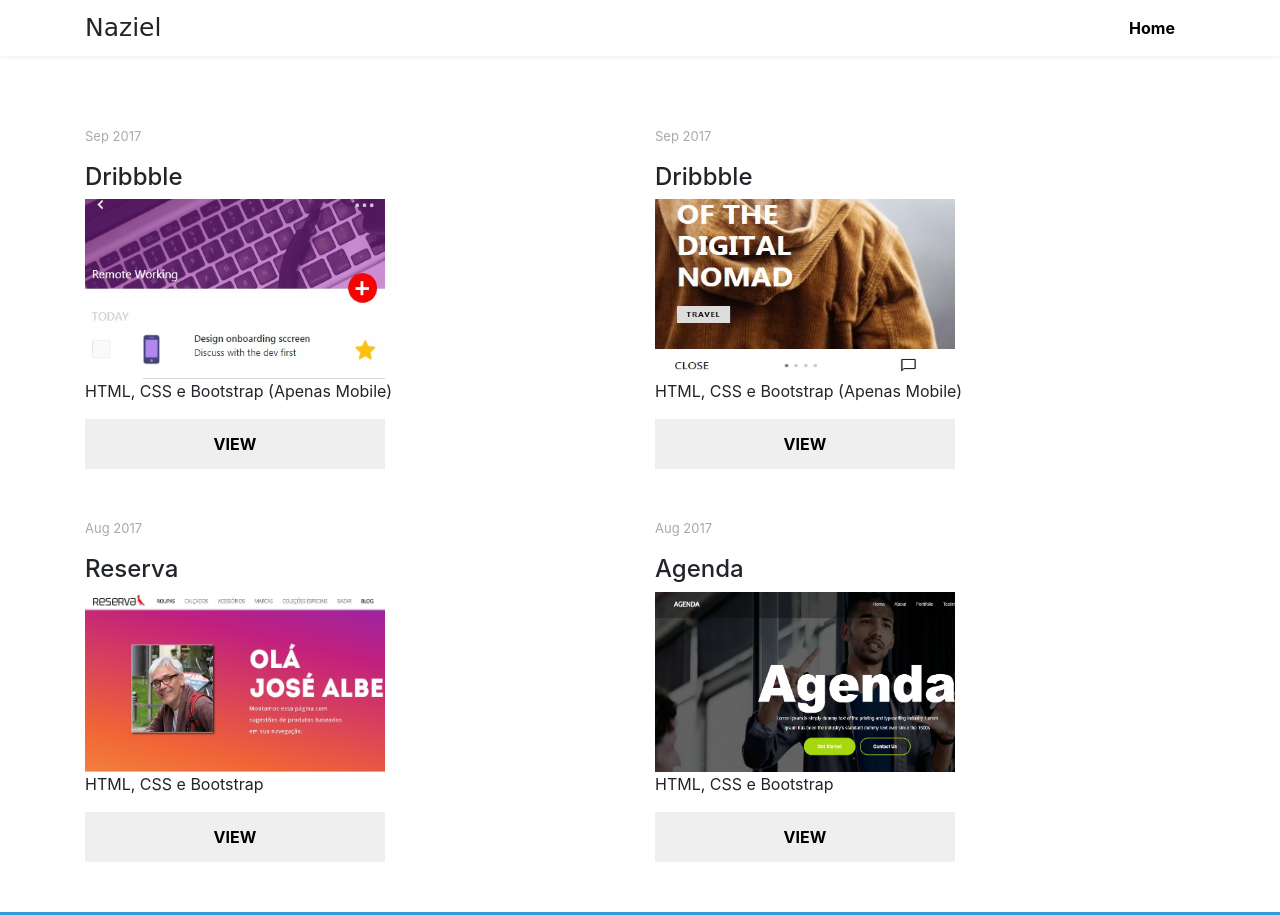
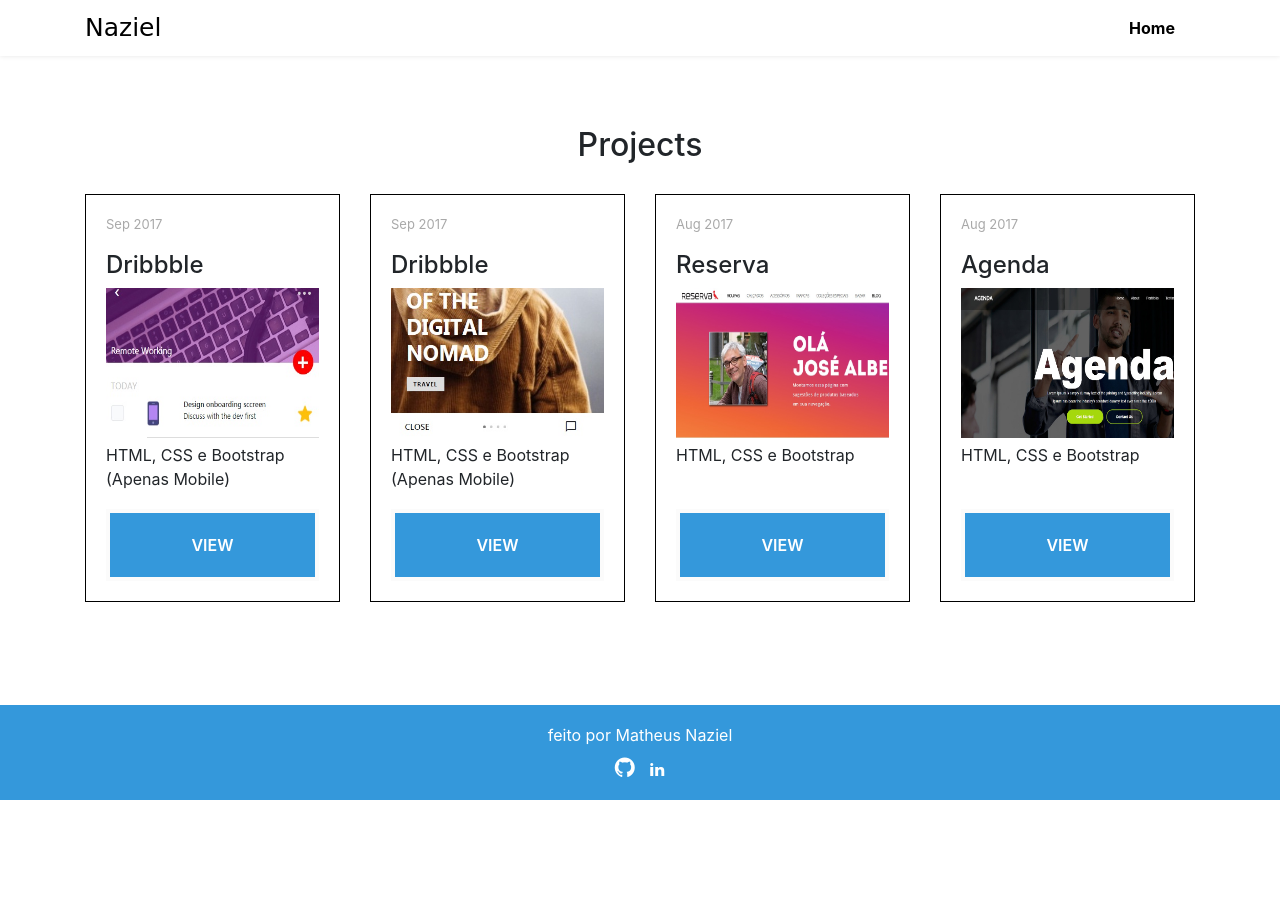
Before and after one commit to matheusnaziel/website, a website: page src/projects.html in a window 1280 px wide. Shown: the top 915 px of the page. After the commit the page ends 800 px from the top, so only its background shows below. Drawn offline with nearby package versions, Linux system fonts and the light colour scheme; files that its build step writes are made by us from their sources; files whose address does not match are found by name; a web font is replaced by a local one.

Commit message:
ajustando pagina projects

```diff
--- a/src/projects.html
+++ b/src/projects.html
@@ -22,7 +22,7 @@
 
 					<div class="header-bar-content">
 
-						<h1 class="logo-sm">Naziel</h1>
+						<a class="logo" href="index.html"><h1 class="logo-sm">Naziel</h1></a>
 
 						<nav class="nav-desktop">
 							<ul class="nav-desktop-ul">
@@ -38,8 +38,9 @@
 	</section>
  	<section class="main-wrapper-projects">
  		<div class="container">
+ 			<h2 class="text-projects">Projects</h2>
  			<div class="row">
- 				<div class="col-md-6 col">
+ 				<div class="col-md-3 col-12">
  					<div class="main-wrapper-content">
  						<p class="projects-date">Sep 2017</p>
  						<h4 class="projects-name">Dribbble</h4>
@@ -48,7 +49,7 @@
  						<a href="https://matheusnaziel.github.io/study-dribbble/"><button class="projects-button">VIEW</button></a>
  					</div>
  				</div>
- 				<div class="col-md-6 col">
+ 				<div class="col-md-3 col-12">
  					<div class="main-wrapper-content">
  						<p class="projects-date">Sep 2017</p>
  						<h4 class="projects-name">Dribbble</h4>
@@ -57,7 +58,7 @@
  						<a href="https://matheusnaziel.github.io/study-testing/"><button class="projects-button">VIEW</button></a>
  					</div>
  				</div>
- 				<div class="col-md-6 col">
+ 				<div class="col-md-3 col-12">
  					<div class="main-wrapper-content">
  						<p class="projects-date">Aug 2017</p>
  						<h4 class="projects-name">Reserva</h4>
@@ -66,7 +67,7 @@
  						<a href="https://matheusnaziel.github.io/projeto-reserva/"><button class="projects-button">VIEW</button></a>
  					</div>
  				</div>
-				<div class="col-md-6 col">
+				<div class="col-md-3 col-12">
  					<div class="main-wrapper-content">
  						<p class="projects-date">Aug 2017</p>
  						<h4 class="projects-name">Agenda</h4>
@@ -82,7 +83,7 @@
 		<footer class="footer-content">
 			<div class="container">
 				<div class="row">
-					<div class="col">
+					<div class="col-12">
 						<div class="footer-text">
 							<p>feito por Matheus Naziel</p>
 							<div class="footer-span">
--- a/src/sass/pages/index.scss
+++ b/src/sass/pages/index.scss
@@ -100,8 +100,18 @@
 	width: 80%;
 }
 
-h1 {
+.logo-sm {
 	font-family: 'Lily Script One', cursive;
+	text-decoration: none;
+	color: #000;
+}
+
+.logo-sm:hover {
+	color: rgba(0,0,0,0.1);
+}
+
+.logo:hover {
+	text-decoration: none;
 }
 
 .navbar-wrapper {
@@ -115,7 +125,9 @@
 	color: #000;
 }
 
-
+.code-icon {
+	margin-left: 10px;
+}
 .nav-desktop {
 	z-index: 9999;
     display: flex;
@@ -137,10 +149,6 @@
 	margin-right: 20px;
 }
 
-.nav-desktop-ul li:hover{
-	border-bottom: 1px solid black;
-}
-
 .nav-desktop-ul li a{
 	text-decoration: none;
 	color: #000;
@@ -148,11 +156,20 @@
 
 .nav-desktop-ul li a:hover {
 	text-decoration: none;
-	color: rgba(0,0,0,0.1)
+	color: rgba(0,0,0,0.1);
+	border-bottom: 1px solid black;
 }
 
 .button-menu {
 	cursor: pointer;
+}
+
+.contact {
+	color: #fff;
+}
+
+.link-gh {
+	color: #fff;
 }
 
 .main {
@@ -389,7 +406,7 @@
 }
 
 .bg-frase-wrapper {
-	background: url(../images/workstation.jpg);
+	background: url(../images/camping.jpg);
 	background-position: center;
 	background-repeat: no-repeat;
 	background-size: cover;
--- a/src/sass/pages/projects.scss
+++ b/src/sass/pages/projects.scss
@@ -113,10 +113,6 @@
 	margin-right: 20px;
 }
 
-.nav-desktop-ul li:hover{
-	border-bottom: 1px solid black;
-}
-
 .nav-desktop-ul li a{
 	text-decoration: none;
 	color: #000;
@@ -124,20 +120,46 @@
 
 .nav-desktop-ul li a:hover {
 	text-decoration: none;
-	color: rgba(0,0,0,0.1)
+	color: rgba(0,0,0,0.1);
+	border-bottom: 1px solid black;
 }
 
 .button-menu {
 	cursor: pointer;
 }
 
+.logo-sm:hover {
+	color: rgba(0,0,0,0.1);
+}
+
+.logo {
+	color: #000;
+}
+
+.logo:hover {
+	text-decoration: none;
+}
+
+
 .main-wrapper-projects {
-	margin-top: 71px;
+	display: block;
+	height: calc(100vh - 151px);
+	padding-top: 70px;
+}
+
+.main-wrapper-content {
+	border: 1px solid #000;
+	padding: 20px;
 }
 
 .projects-img {
-	width: 300px;
-	height: 180px;
+	width: 100%;
+	height: 150px;
+}
+
+.projects-desc {
+	margin-top: 5px;
+	min-height: 50px;
 }
 
 .projects-date{
@@ -146,17 +168,25 @@
 }
 
 .projects-button {
-	width: 300px;
-	border: none;
-	height: 50px;
-	margin-bottom: 50px;
-	font-weight: 700;
+	border: #fbfbfb solid 4px;
+    cursor: pointer;
+    background-color: #3498db;
+    color: white;
+    width: 100%;
+    padding-top: 20px;
+    padding-bottom: 20px;
+    font-weight: 600
+}
+
+.text-projects {
+	text-align: center;
+	margin-bottom: 30px;
 }
 
 .projects-button:hover {
-	background: #fff;
-	color: #3498db !important;
-	border: 1px solid black;
+	background: white;
+	color: #3498db;
+	transition: background 0.4s linear 0s, color 0.4s linear 0s;
 }
 
 .projects-button a {
@@ -206,4 +236,7 @@
 	.nav-desktop {
 		display: none;
 	}
+	.main-wrapper-projects {
+		height: 100%;
+	}
 }
```
Also changed, not shown: src/index.html (+6 -6 lines), src/images/about.jpg (deleted), src/images/camping.jpg (added), src/images/workstation.jpg (deleted), 1 other file.
